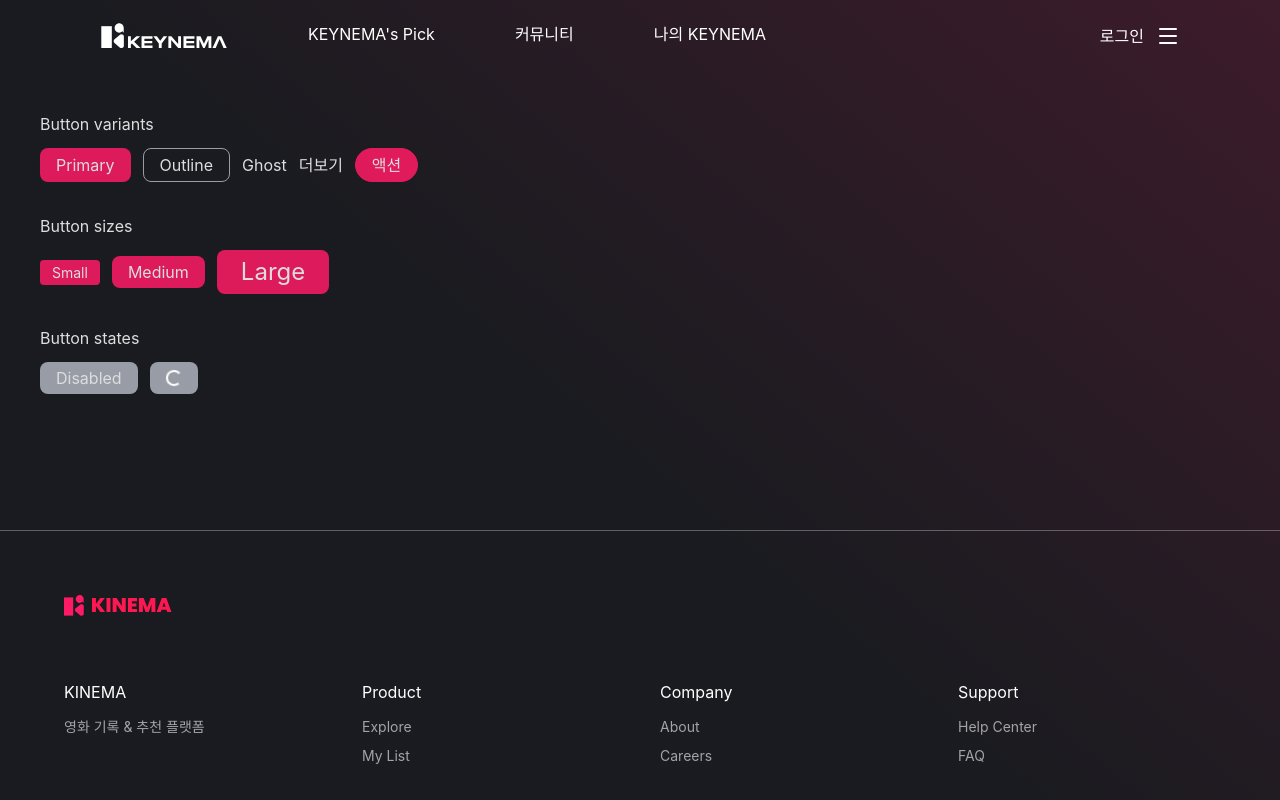
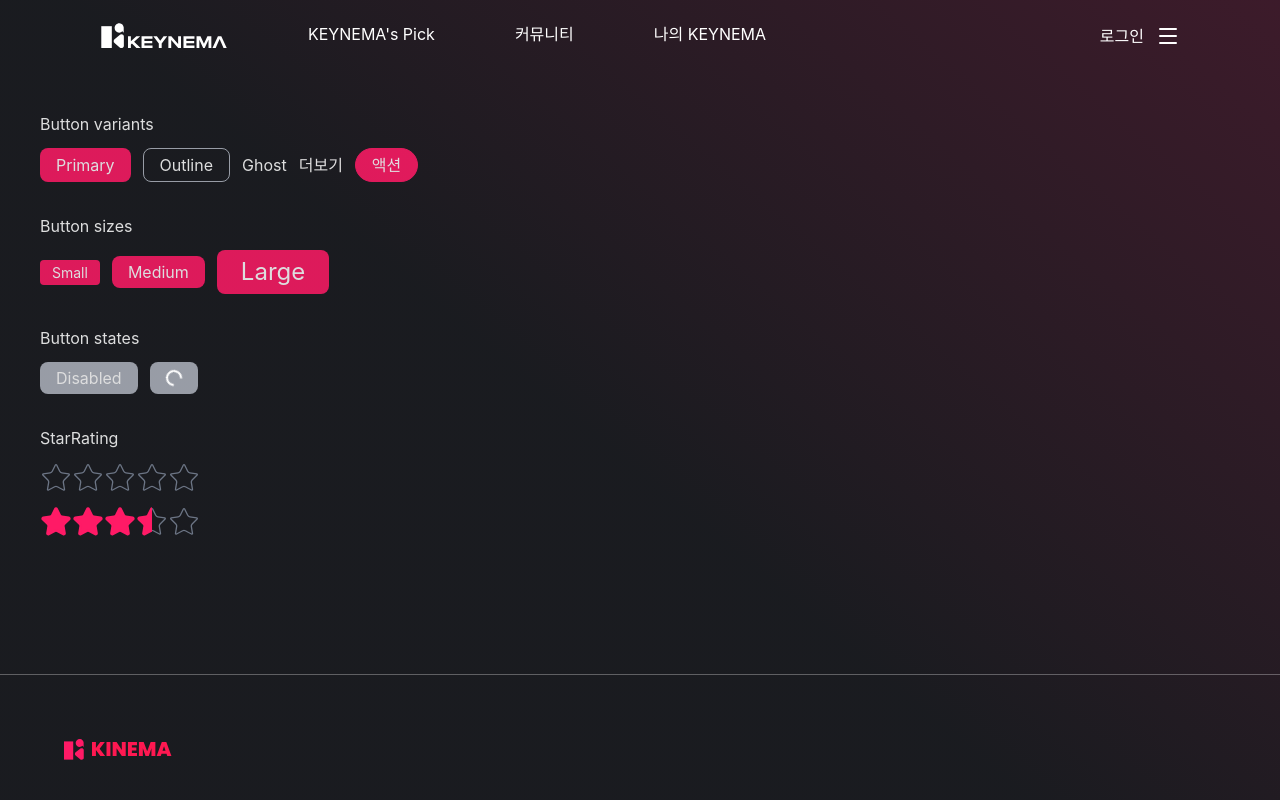
Before and after one commit to SammyLee519/keynema-v2, a React (Vite) app: page /dev in a window 1280 px wide. Shown: the top 800 px of the page. Built offline with nearby package versions, Linux system fonts and the light colour scheme; a web font is replaced by a local one.

Commit message:
feat: implement star-rating component (#21)
- 반별점 지원 (0.5단위)
- 호버 시 미리보기 지원
- DevPage에 추가
- 접근성 린트 규칙 비활성화
- index.ts 배럴패턴 import  경로 추가

```diff
--- a/eslint.config.js
+++ b/eslint.config.js
@@ -1,25 +1,25 @@
-import storybook from "eslint-plugin-storybook";
-import js from "@eslint/js";
-import tseslint from "typescript-eslint";
-import react from "eslint-plugin-react";
-import reactHooks from "eslint-plugin-react-hooks";
-import reactRefresh from "eslint-plugin-react-refresh";
-import prettier from "eslint-config-prettier";
-import globals from "globals";
-import perfectionist from "eslint-plugin-perfectionist";
-import jsxA11y from "eslint-plugin-jsx-a11y";
+import storybook from 'eslint-plugin-storybook'
+import js from '@eslint/js'
+import tseslint from 'typescript-eslint'
+import react from 'eslint-plugin-react'
+import reactHooks from 'eslint-plugin-react-hooks'
+import reactRefresh from 'eslint-plugin-react-refresh'
+import prettier from 'eslint-config-prettier'
+import globals from 'globals'
+import perfectionist from 'eslint-plugin-perfectionist'
+import jsxA11y from 'eslint-plugin-jsx-a11y'
 
 export default tseslint.config(
   // 1. 무시할 파일/폴더 설정
   {
     ignores: [
-      "dist",
-      "node_modules",
-      "*.config.js",
-      "*.config.ts",
-      "public",
-      ".storybook",
-      "vitest.shims.d.ts",
+      'dist',
+      'node_modules',
+      '*.config.js',
+      '*.config.ts',
+      'public',
+      '.storybook',
+      'vitest.shims.d.ts',
     ],
   },
 
@@ -31,22 +31,22 @@ export default tseslint.config(
 
   // 4. 메인 설정 블록
   {
-    files: ["**/*.{ts,tsx}"],
+    files: ['**/*.{ts,tsx}'],
 
     plugins: {
       react,
-      "react-hooks": reactHooks,
-      "react-refresh": reactRefresh,
+      'react-hooks': reactHooks,
+      'react-refresh': reactRefresh,
       perfectionist,
-      "jsx-a11y": jsxA11y,
+      'jsx-a11y': jsxA11y,
     },
 
     languageOptions: {
       ecmaVersion: 2023,
-      sourceType: "module",
+      sourceType: 'module',
       parserOptions: {
         ecmaFeatures: { jsx: true },
-        project: ["./tsconfig.app.json", "./tsconfig.node.json"],
+        project: ['./tsconfig.app.json', './tsconfig.node.json'],
         tsconfigRootDir: import.meta.dirname,
       },
       globals: {
@@ -56,93 +56,95 @@ export default tseslint.config(
     },
 
     settings: {
-      react: { version: "detect" },
+      react: { version: 'detect' },
     },
 
     rules: {
       // ===== React =====
       ...react.configs.recommended.rules,
-      ...react.configs["jsx-runtime"].rules,
+      ...react.configs['jsx-runtime'].rules,
       ...reactHooks.configs.recommended.rules,
-      "react/prop-types": "off",
-      "react/react-in-jsx-scope": "off",
-      "react/jsx-uses-react": "off",
-      "react/jsx-boolean-value": "warn",
-      "react/jsx-fragments": "warn",
-      "react/jsx-no-useless-fragment": "warn",
+      'react/prop-types': 'off',
+      'react/react-in-jsx-scope': 'off',
+      'react/jsx-uses-react': 'off',
+      'react/jsx-boolean-value': 'warn',
+      'react/jsx-fragments': 'warn',
+      'react/jsx-no-useless-fragment': 'warn',
 
       // ===== JavaScript 품질 =====
-      "prefer-const": "warn",
-      "no-var": "error",
-      "no-unused-vars": "off",
-      "no-console": "warn",
-      "no-debugger": "warn",
-      "no-duplicate-imports": "off", // perfectionist가 대신 처리
-      "prefer-arrow-callback": "warn",
-      "arrow-body-style": ["warn", "as-needed"],
-      curly: ["error", "all"],
-      "spaced-comment": [
-        "warn",
-        "always",
-        { markers: ["/"], exceptions: ["-", "+", "*"] },
+      'prefer-const': 'warn',
+      'no-var': 'error',
+      'no-unused-vars': 'off',
+      'no-console': 'warn',
+      'no-debugger': 'warn',
+      'no-duplicate-imports': 'off', // perfectionist가 대신 처리
+      'prefer-arrow-callback': 'warn',
+      'arrow-body-style': ['warn', 'as-needed'],
+      curly: ['error', 'all'],
+      'spaced-comment': [
+        'warn',
+        'always',
+        { markers: ['/'], exceptions: ['-', '+', '*'] },
       ],
-      "padding-line-between-statements": [
-        "warn",
-        { blankLine: "always", prev: "*", next: "return" },
-        { blankLine: "always", prev: ["const", "let", "var"], next: "*" },
+      'padding-line-between-statements': [
+        'warn',
+        { blankLine: 'always', prev: '*', next: 'return' },
+        { blankLine: 'always', prev: ['const', 'let', 'var'], next: '*' },
         {
-          blankLine: "any",
-          prev: ["const", "let", "var"],
-          next: ["const", "let", "var"],
+          blankLine: 'any',
+          prev: ['const', 'let', 'var'],
+          next: ['const', 'let', 'var'],
         },
       ],
 
       // ===== TypeScript =====
-      "@typescript-eslint/no-explicit-any": "error",
-      "@typescript-eslint/no-unused-vars": [
-        "warn",
-        { argsIgnorePattern: "^_", varsIgnorePattern: "^_" },
+      '@typescript-eslint/no-explicit-any': 'error',
+      '@typescript-eslint/no-unused-vars': [
+        'warn',
+        { argsIgnorePattern: '^_', varsIgnorePattern: '^_' },
       ],
-      "@typescript-eslint/explicit-function-return-type": "off",
-      "@typescript-eslint/explicit-module-boundary-types": "off",
+      '@typescript-eslint/explicit-function-return-type': 'off',
+      '@typescript-eslint/explicit-module-boundary-types': 'off',
 
       // enum 금지 → as const 사용
-      "no-restricted-syntax": [
-        "error",
+      'no-restricted-syntax': [
+        'error',
         {
-          selector: "TSEnumDeclaration",
-          message: "enum 대신 as const를 사용하세요.",
+          selector: 'TSEnumDeclaration',
+          message: 'enum 대신 as const를 사용하세요.',
         },
       ],
 
       // 타입/인터페이스 네이밍 (PascalCase)
-      "@typescript-eslint/naming-convention": [
-        "warn",
-        { selector: "typeLike", format: ["PascalCase"] },
-        { selector: "typeProperty", format: ["camelCase", "snake_case"] },
+      '@typescript-eslint/naming-convention': [
+        'warn',
+        { selector: 'typeLike', format: ['PascalCase'] },
+        { selector: 'typeProperty', format: ['camelCase', 'snake_case'] },
         {
-          selector: "variable",
-          types: ["boolean"],
-          format: ["PascalCase"],
-          prefix: ["is", "has", "should", "can"],
+          selector: 'variable',
+          types: ['boolean'],
+          format: ['PascalCase'],
+          prefix: ['is', 'has', 'should', 'can', 'get'],
         },
       ],
 
       // ===== Vite HMR =====
-      "react-refresh/only-export-components": [
-        "warn",
+      'react-refresh/only-export-components': [
+        'warn',
         { allowConstantExport: true },
       ],
 
       // ===== Perfectionist (import 정렬) =====
-      "perfectionist/sort-imports": ["warn", { type: "natural", order: "asc" }],
-      "perfectionist/sort-named-imports": [
-        "warn",
-        { type: "natural", order: "asc" },
+      'perfectionist/sort-imports': ['warn', { type: 'natural', order: 'asc' }],
+      'perfectionist/sort-named-imports': [
+        'warn',
+        { type: 'natural', order: 'asc' },
       ],
 
       // ===== 접근성 (a11y) =====
       ...jsxA11y.configs.recommended.rules,
+      'jsx-a11y/click-events-have-key-events': 'off',
+      'jsx-a11y/no-static-element-interactions': 'off',
     },
   },
 
@@ -150,5 +152,5 @@ export default tseslint.config(
   prettier,
 
   // 6. Storybook 권장 규칙
-  storybook.configs["flat/recommended"],
-);
+  storybook.configs['flat/recommended']
+)
--- /dev/null
+++ b/src/components/common/star-rating/StarRating.tsx
@@ -0,0 +1,75 @@
+import { StarIcon } from 'lucide-react'
+import { useState } from 'react'
+
+type StarRatingProps = {
+  value?: number
+  readOnly?: boolean
+  size?: number
+  onChange?: (rating: number) => void
+}
+
+export function StarRating({
+  value = 0,
+  readOnly = false,
+  size = 32,
+  onChange,
+}: StarRatingProps) {
+  const [hoverRating, setHoverRating] = useState(0)
+
+  const calculateRating = (e: React.MouseEvent, starIndex: number) => {
+    const rect = e.currentTarget.getBoundingClientRect()
+    const x = e.clientX - rect.left
+    const hasRatingfromPointer = x < rect.width / 2
+
+    return hasRatingfromPointer ? starIndex + 0.5 : starIndex + 1
+  }
+
+  const handleStarClick = (e: React.MouseEvent, starIndex: number) => {
+    if (readOnly || !onChange) return
+    onChange(calculateRating(e, starIndex))
+  }
+
+  const handleMove = (e: React.MouseEvent, starIndex: number) => {
+    if (readOnly) return
+    setHoverRating(calculateRating(e, starIndex))
+  }
+
+  const getStarValue = (starIndex: number) => {
+    const isHovering = hoverRating !== 0
+    const activeRating = isHovering ? hoverRating : value
+
+    if (starIndex >= activeRating) return 0
+    if (starIndex + 1 <= activeRating) return 1
+
+    return activeRating - starIndex
+  }
+
+  const TOTAL_STARS = 5
+
+  return (
+    <div className="flex" onMouseLeave={() => setHoverRating(0)}>
+      {Array.from({ length: TOTAL_STARS }, (_, i) => i).map((starIndex) => {
+        const starValue = getStarValue(starIndex) // 0, 0.5, 1
+
+        return (
+          <div
+            key={starIndex}
+            className="relative cursor-pointer"
+            onClick={(e) => handleStarClick(e, starIndex)}
+            onMouseMove={(e) => handleMove(e, starIndex)}
+          >
+            {/* 빈 별 (배경) */}
+            <StarIcon size={size} className="text-gray-600" strokeWidth={1} />
+            {/* 채워진 별 (오버레이) */}
+            <div
+              className="absolute inset-0 overflow-hidden text-primary"
+              style={{ width: `${starValue * 100}%` }}
+            >
+              <StarIcon size={size} className="fill-primary text-primary" />
+            </div>
+          </div>
+        )
+      })}
+    </div>
+  )
+}
--- a/src/components/index.ts
+++ b/src/components/index.ts
@@ -1,3 +1,4 @@
 export { Button } from './common/button/Button'
 export { Spinner } from './common/spinner/Spinner'
 export { PageLoader } from './common/page-loader/PageLoader'
+export { StarRating } from './common/star-rating/StarRating'
--- a/src/pages/DevPage.tsx
+++ b/src/pages/DevPage.tsx
@@ -1,6 +1,10 @@
-import { Button } from '@/components'
+import { useState } from 'react'
+
+import { Button, StarRating } from '@/components'
 
 export default function DevPage() {
+  const [starValue, setStarValue] = useState(0)
+
   return (
     <div className="flex flex-col gap-8 p-10">
       <section className="flex flex-col gap-3">
@@ -32,6 +36,21 @@ export default function DevPage() {
           <Button isLoading>Loading</Button>
         </div>
       </section>
+
+      <section className="flex flex-col gap-3">
+        <h2>StarRating</h2>
+        <div className="flex flex-col gap-3">
+          {/* 인터랙티브 */}
+          <StarRating
+            value={starValue}
+            readOnly={false}
+            onChange={setStarValue}
+          />
+
+          {/* readOnly */}
+          <StarRating value={3.5} readOnly onChange={setStarValue} />
+        </div>
+      </section>
     </div>
   )
 }
```
